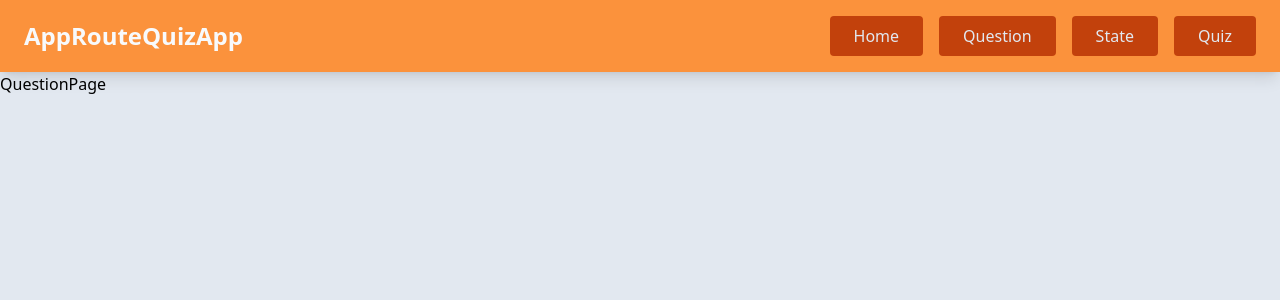
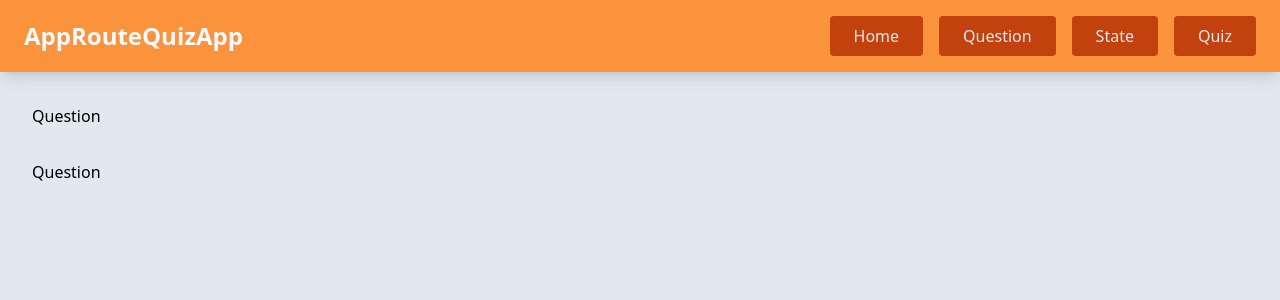
Before and after one commit to SAHA-YJB/react-migration-next, a Next.js app in the folder nexr-approuter-quiz/: page /question in a window 1280 px wide. Shown: the top 300 px of the page. Built offline with nearby package versions, Linux system fonts and the light colour scheme.

Commit message:
features: quiz type / questionpage create

```diff
--- a/nexr-approuter-quiz/app/question/page.tsx
+++ b/nexr-approuter-quiz/app/question/page.tsx
@@ -1,7 +1,21 @@
-import React from 'react';
+import Question from '@/components/Question';
+import { getQustions } from '@/utils/functions';
 
 const QuestionPage = () => {
-  return <div>QuestionPage</div>;
+  const questions = getQustions();
+
+  return (
+    <div className='flex flex-col space-y-4 md:space-y-8 p-4 lg:p-8'>
+      {questions.map((question) => (
+        <Question
+          key={question.id}
+          question={question}
+          withId={false}
+          checkedEnabled={true}
+        />
+      ))}
+    </div>
+  );
 };
 
 export default QuestionPage;
--- a/nexr-approuter-quiz/utils/functions.ts
+++ b/nexr-approuter-quiz/utils/functions.ts
@@ -0,0 +1,5 @@
+import { IQuestion } from './types';
+
+export const getQustions = (): IQuestion[] => {
+  return require('../data/questions.json');
+};
```
Also changed, not shown: nexr-approuter-quiz/utils/types.ts (+24 -0 lines).
